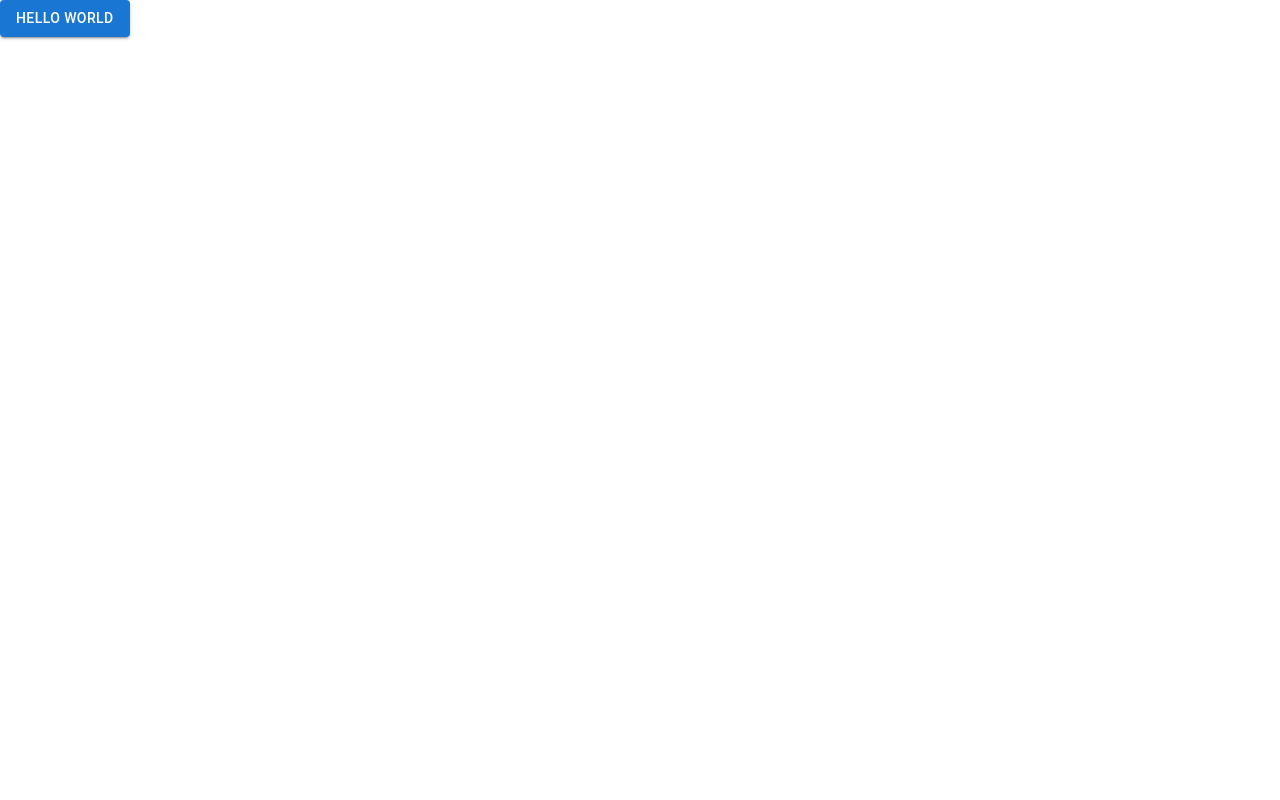
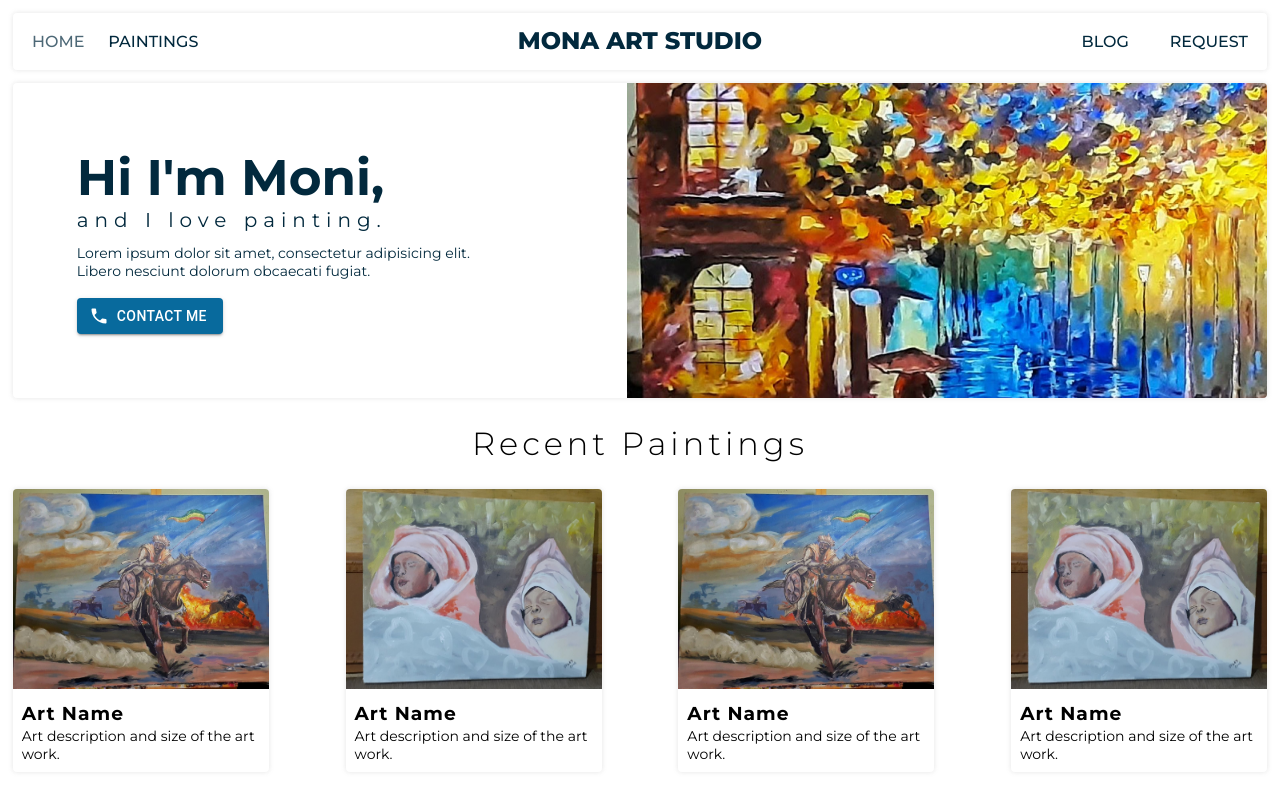
Before and after one commit to nigussolomon/monarts, a React (Create React App) app: page / in a window 1280 px wide. Shown: the top 800 px of the page. Built offline with nearby package versions, Linux system fonts and the light colour scheme; the HTML template or start-up script is replaced by a standard one.

Commit message:
registered home layout on app.js

```diff
--- a/src/App.js
+++ b/src/App.js
@@ -1,10 +1,10 @@
 import * as React from 'react';
-import Button from '@mui/material/Button';
+import Home from "./Layouts/Home";
 
 export default function App() {
   return (
     <div>
-      <Button variant="contained">Hello World</Button>
+      <Home></Home>
     </div>
   );
 }
```
